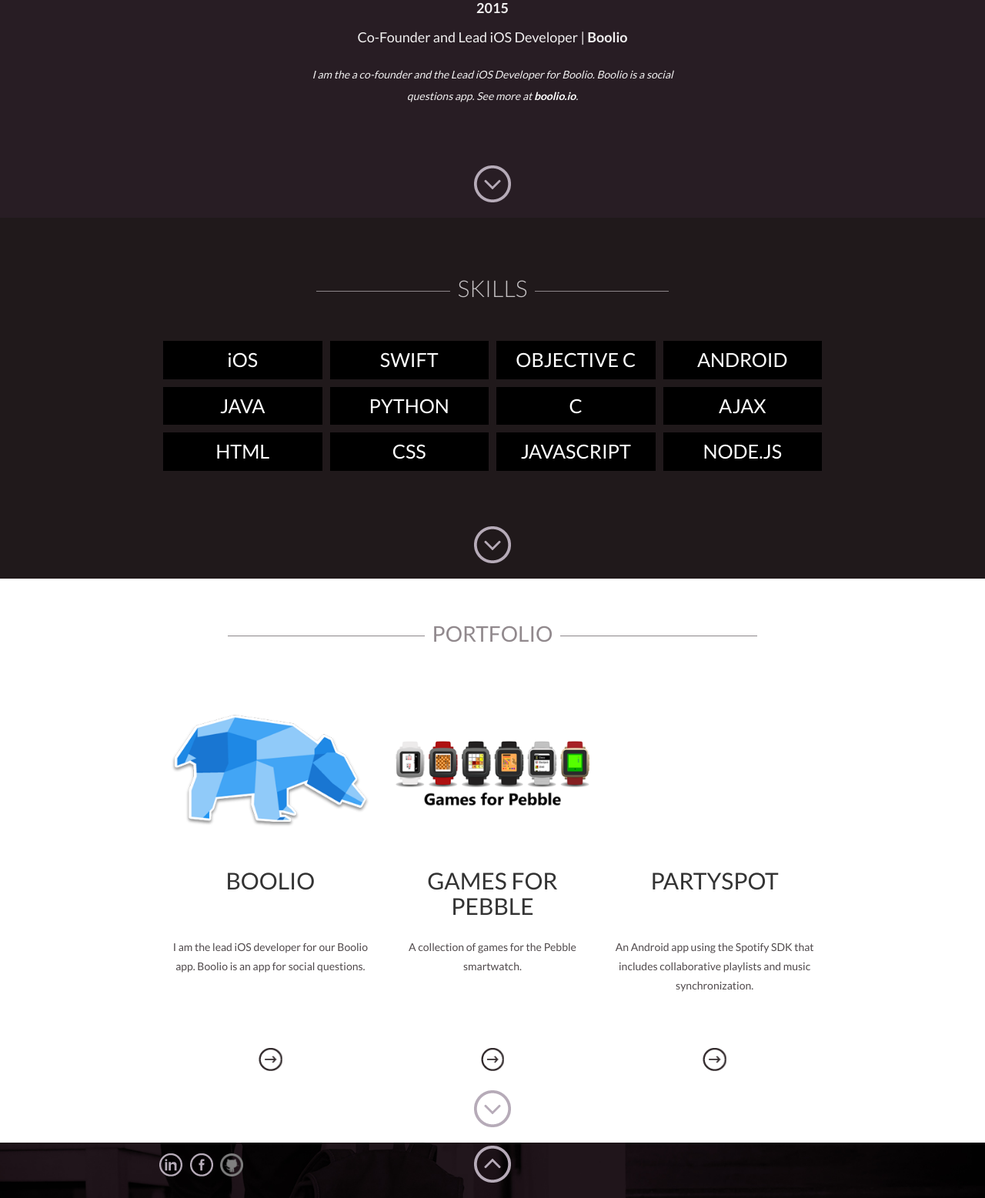
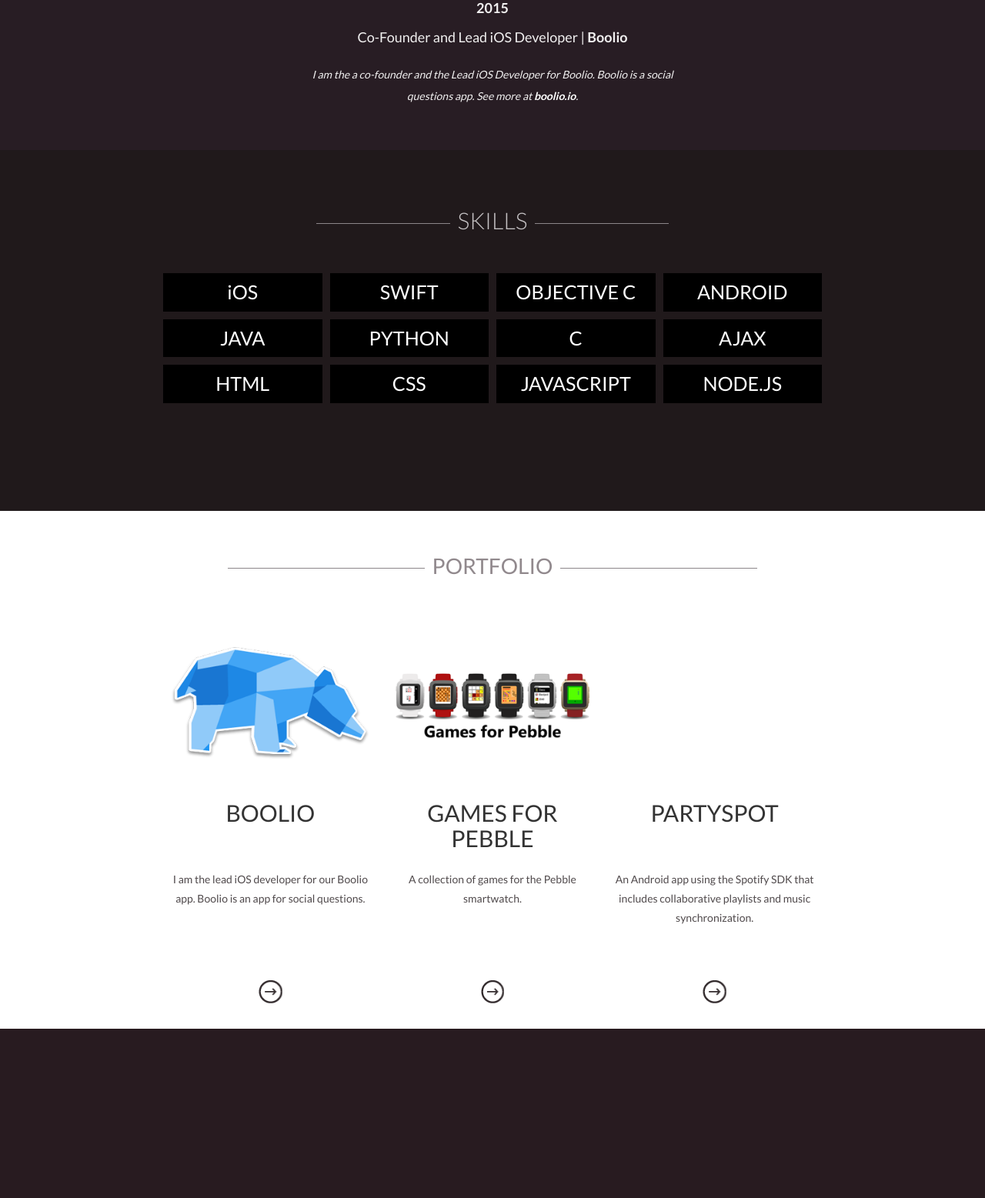
Before and after one commit to runnersaw/runnersaw.github.io, a PHP site: page / in a window 1280 px wide. Shown: the part 1359-2916 px from the top of the page at 77% size. After the commit the page ends 2696 px from the top, so only its background shows below. Run offline with PHP 8.4, Linux system fonts and the light colour scheme.

Commit message:
Aesthetic changes

```diff
--- a/index.html
+++ b/index.html
@@ -27,6 +27,7 @@
 	</script>
 </head>
 <body>
+	<div id="display-box-container">
 		<div id="display-box" style="display: none;">
 			<div id="close-display"><img src="./web/images/exit.png"></div>
 			<div id="display-picture"><img></div>
@@ -35,13 +36,22 @@
 				<p></p>
 			</div>
 		</div>
+	</div>
 	<div id="top-top" class="headerbg">
 		<div id="popup"></div>
 			<div class="header">
 				<div class="container">
-					<div class="logo">
+					<!--<div class="logo">
 						<a href="#">Resume</a>
+					</div>-->
+
+					<div class="social-icons">
+						<a href="https://www.linkedin.com/pub/sawyer-vaughan/a4/723/43b" target="_blank"><img class="link-img" src="web/images/in.png"></a>
+						<!--<a href="#"><img src="web/images/twt.png"></a>-->
+						<!--<a href="https://www.facebook.com/sawyer.vaughan" target="_blank"><img class="link-img" src="web/images/fb.png"></a>-->
+						<a href="https://github.com/runnersaw" target="_blank"><img class="link-img" src="web/images/gh.png"></a>
 					</div>
+
 					<div class="nav">
 						<ul>
 							<li><a class="scroll" href="#about">ABOUT</a></li>
@@ -67,7 +77,7 @@
 					</div>
 					<div class="clear"></div>
 				</div>
-				<a class="downarrow scroll-down" href="#about"><span> </span></a>
+				<!--<a class="downarrow scroll-down" href="#about"><span> </span></a>-->
 			</div>
 		</div>
 		<div id="about" class="about">
@@ -98,7 +108,7 @@
 					</div>
 				</div>
 			</div>
-			<a class="arrow scroll-down scroll-down-no-margin" href="#skills"><span> </span></a>
+			<!--<a class="arrow scroll-down scroll-down-no-margin" href="#skills"><span> </span></a>-->
 		</div>
 
 		<div id="skills" class="skills">
@@ -178,7 +188,7 @@
 					</div>
 				</div>
 			</div>
-			<a class="down scroll-down" href="#port"><span> </span></a>
+			<!--<a class="down scroll-down" href="#port"><span> </span></a>-->
 		</div>
 
 		<div id="port" class="Portfolio">
@@ -187,36 +197,36 @@
 			</div>
 			<div class="container">
 				<div class="portfolio-grids">
-					<div class="portfolio-grid col-md-4">
-						<a href="#"><img src="web/images/boolio-header.png"></a>
+						<div class="portfolio-grid col-md-4 portfolio-button" id="boolio-button">
+							<img src="web/images/boolio-header.png">
 							<h2>BOOLIO</h2>
 							<p>I am the lead iOS developer for our Boolio app. Boolio is an app for social questions.</p>
-						<a class="rightarrow" id="boolio-button"><span> </span></a>
+							<a class="rightarrow"><span> </span></a>
 						</div>
-					<div class="portfolio-grid col-md-4">
-						<a href="#"><img src="web/images/games-header.png"></a>
+					<div class="portfolio-grid col-md-4 portfolio-button" id="games-button">
+						<img src="web/images/games-header.png">
 						<h2>GAMES FOR PEBBLE</h2>
 						<p>A collection of games for the Pebble smartwatch.</p>
-						<a class="rightarrow" id="games-button"><span> </span></a>
+						<a class="rightarrow"><span> </span></a>
 					</div>
-					<div class="portfolio-grid col-md-4">
-						<a href="#"><img src="web/images/partyspot-header.png"></a>
+					<div class="portfolio-grid col-md-4 portfolio-button" id="partyspot-button">
+						<img src="web/images/partyspot-header.png">
 						<h2>PARTYSPOT</h2>
 						<p>An Android app using the Spotify SDK that includes collaborative playlists and music synchronization. </p>
-						<a class="rightarrow" id="partyspot-button"><span> </span></a>
+						<a class="rightarrow"><span> </span></a>
 					</div>
 					<div class="clear"> </div>
 				</div>
 			</div>
-			<a class="portdown scroll-down scroll-down-no-margin" href="#contact"><span> </span></a>
+			<!--<a class="portdown scroll-down scroll-down-no-margin" href="#contact"><span> </span></a>-->
 		</div>
 	</div>
 
-	<div  id="contact" class="footer" style="min-height:0;">
+	<!--<div  id="contact" class="footer" style="min-height:0;">
 		<div class="container">
 
 			<div class="contact-section text-center">
-				<!--<h2><span> </span>CONTACT<span> </span></h2>-->
+				<!--<h2><span> </span>CONTACT<span> </span></h2>--
 			</div>
 			<div class="row">
 
@@ -224,7 +234,7 @@
 					<div class="footer-left">
 						<div class="social-icons">
 							<a href="https://www.linkedin.com/pub/sawyer-vaughan/a4/723/43b" target="_blank"><img class="link-img" src="web/images/in.png"></a>
-							<!--<a href="#"><img src="web/images/twt.png"></a>-->
+							<!--<a href="#"><img src="web/images/twt.png"></a>--
 							<a href="https://www.facebook.com/sawyer.vaughan" target="_blank"><img class="link-img" src="web/images/fb.png"></a>
 							<a href="https://github.com/runnersaw" target="_blank"><img class="link-img" src="web/images/gh.png"></a>
 						</div>
@@ -246,13 +256,13 @@
 					</div>
 					</div>
 					<div class="clear"></div>-->
-					<!--<p class="copy-right">Copyright &copy; 2014 Resume. All rights reserved</p>-->
+					<!--<p class="copy-right">Copyright &copy; 2014 Resume. All rights reserved</p>--
 				</div>
 			</div>
 		</div>
-		<a class="up scroll-up" href="#top-top"><span> </span></a>
+		<!--<a class="up scroll-up" href="#top-top"><span> </span></a>--
 
-	</div>
+	</div>-->
 
 </body>
 </html>
--- a/web/css/style.css
+++ b/web/css/style.css
@@ -93,12 +93,12 @@
 	float:right;
 }
 .bannerhead h2{
-	color: #C5B7B8;
+	color: #888888;
 	margin:0;
 	padding:0;
 }
 .bannerhead h2 span{
-	color:#615959;
+	color:#444444;
 	font-weight:bolder;
 	font-size:1.2em;
 }
@@ -266,6 +266,7 @@
 }
 .portfolio-grids{
 	padding-top:2em;
+	padding-bottom:2em;
 }
 .portfolio-grid p{
 	color:#504A4C;
@@ -403,6 +404,16 @@
 }
 
 /* here my custom stuff starts */
+.portfolio-button {
+	cursor:pointer;
+}
+
+.social-icons {
+	display: inline-block;
+	padding-top:0.5em;
+	padding-bottom:0.5em;
+}
+
 .skill-grid {
 	background-color: #000000;
 	padding-top: 1px;
@@ -483,6 +494,16 @@
 	transform: translate(-50%, 0);
 	-webkit-transform: translate(-50%, 0);
 	box-shadow: 0 0 10px 5px;
+}
+
+#display-box-container {
+	z-index: 10000;
+	background-color:transparent;
+	position:fixed;
+	top:0%;
+	left:0%;
+	width: 100%;
+	height: 100%;
 }
 
 #close-display {
@@ -625,6 +646,7 @@
 	}
 	.portfolio-grids {
 		padding-top: 1em;
+		padding-bottom:1em;
 	}
 	.portfolio-grid {
 		padding: 0 0 2em 0;
@@ -695,6 +717,7 @@
 	}
 	.portfolio-grids {
 		padding-top: 1em;
+		padding-bottom:1em;
 	}
 	.portfolio-grid {
 		padding: 0 0 2em 0;
@@ -787,6 +810,7 @@
 	}
 	.portfolio-grids {
 		padding-top: 1em;
+		padding-bottom:1em;
 	}
 	.portfolio-grid {
 		padding: 0 0 2em 0;
@@ -911,6 +935,7 @@
 	}
 	.portfolio-grids {
 		padding-top: 1em;
+		padding-bottom:1em;
 	}
 	.portfolio-grid {
 		padding: 0 0 2em 0;
--- a/web/js/main.js
+++ b/web/js/main.js
@@ -9,8 +9,13 @@
 		setGamesDisplay();
 	});
 	$("#close-display").click(function() {
-		var div = $("#display-box");
-		div.css("display", "none");
+		hideDisplay();
+	});
+	$("#display-box-container").click(function() {
+		hideDisplay();
+	});
+	$("#display-box").click(function(event) {
+		event.stopPropagation();
 	});
 
 	$('a[href^="#"]').on('click', function(event) {
@@ -26,6 +31,7 @@
 
 	});
 
+	hideDisplay();
 });
 
 function setGamesDisplay() {
@@ -76,6 +82,15 @@
 }
 
 function showDisplay() {
-		var div = $("#display-box");
-		div.css("display", "");
+	var container = $("#display-box-container");
+	container.css("display", "");
+	var box = $("#display-box");
+	box.css("display", "");
 }
+
+function hideDisplay() {
+	var container = $("#display-box-container");
+	container.css("display", "none");
+	var box = $("#display-box");
+	box.css("display", "none");
+}
```
Lines whose indentation alone changed are shown as unchanged.
